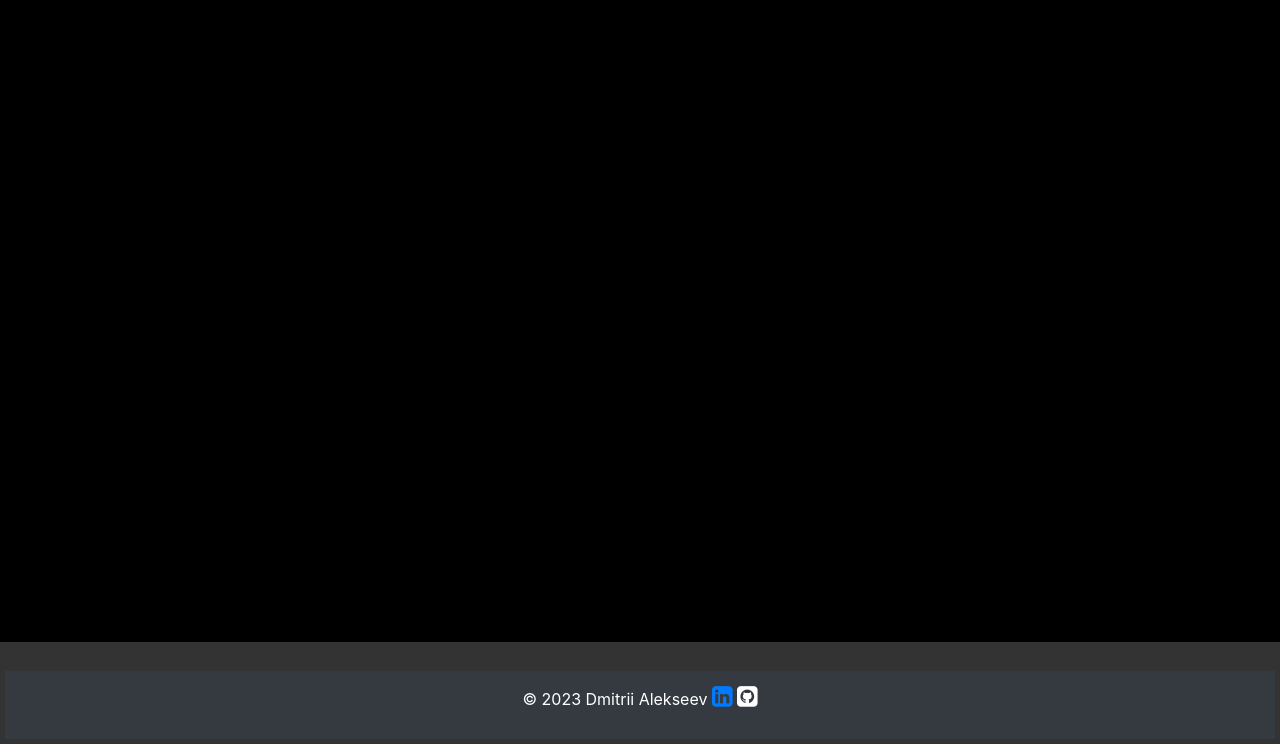
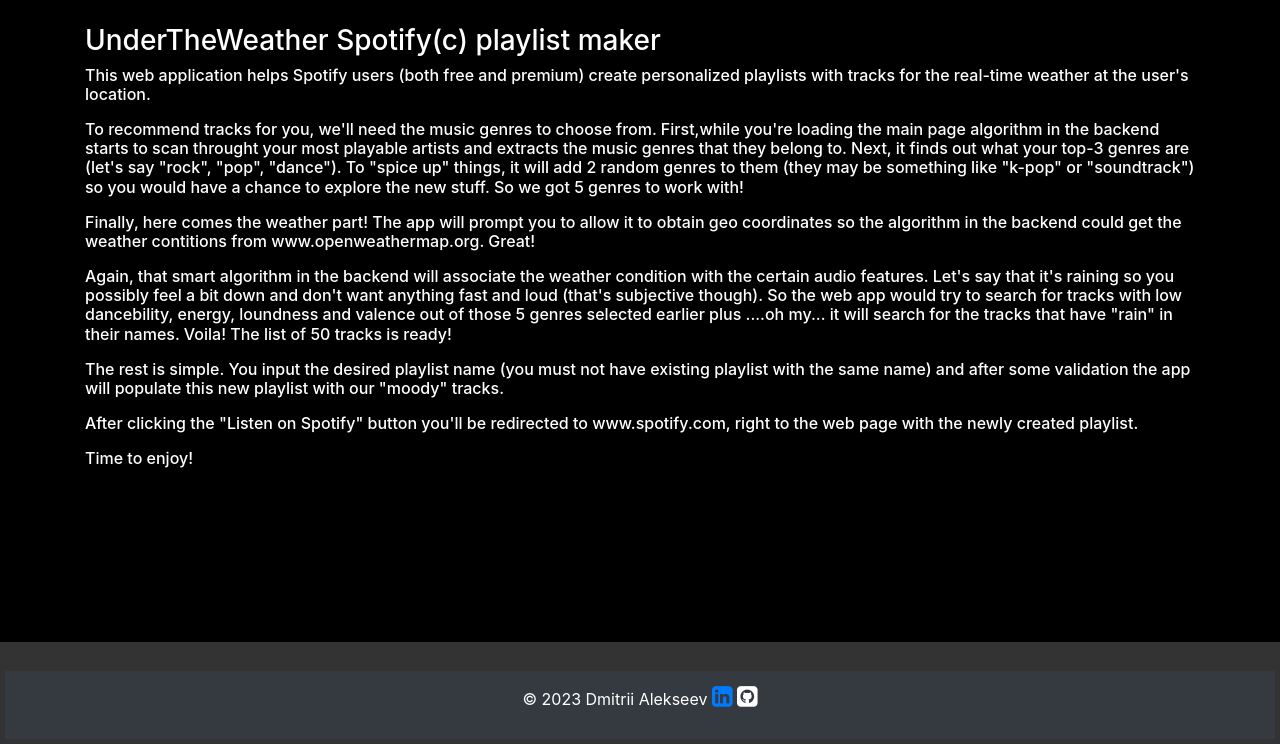
Before and after one commit to Baobear520/UnderTheWeatherPlaylistMaker, a Django app: page /about in a window 1280 px wide. Shown: the part 56-800 px from the top of the page. Run offline with Django 4.2, Linux system fonts and the light colour scheme; some libraries are stand-ins or nearby versions.

Commit message:
116th commit - Adding text to about.html - Finilizing caching (adding low-level caching in create_playlist view function and the playlist form)

```diff
--- a/music/views.py
+++ b/music/views.py
@@ -1,19 +1,18 @@
 import logging
+
 from django.shortcuts import redirect, render
 from django.views.decorators.cache import cache_page
 from django.core.cache import cache
+
 from spotipy import Spotify, DjangoSessionCacheHandler
 from spotipy.oauth2 import SpotifyOAuth
 from pyowm.commons import exceptions as ow_exceptions
 
-from config.settings.base import OWM_API_KEY
 from config.tasks import tracks_task, weather_task
-
 
 from .scripts.user_data import get_user_info
 from .scripts.create_populate_playlist import *
-from .scripts.playlist_algorithms import get_shortlisted_tracks
-from .scripts.weather import city_ID,weather_type,get_owm_mng
+
 from .forms import PlaylistForm
 
 
@@ -63,38 +62,43 @@
     return render(request, "login.html", context)
 
 
-@cache_page(60)
+@cache_page(60 * 2)
 def login_success(request):
-    cache_handler = DjangoSessionCacheHandler(request)
-    auth_manager = SpotifyOAuth(
-            scope='user-library-read user-top-read playlist-modify-public',
-            cache_handler=cache_handler)
-    if not auth_manager.validate_token(cache_handler.get_cached_token()):
-        return redirect('login')
-    sp = Spotify(auth_manager=auth_manager)
+    try:
+        cache_handler = DjangoSessionCacheHandler(request)
+        auth_manager = SpotifyOAuth(
+                scope='user-library-read user-top-read playlist-modify-public',
+                cache_handler=cache_handler)
+        if not auth_manager.validate_token(cache_handler.get_cached_token()):
+            return redirect('login')
+        sp = Spotify(auth_manager=auth_manager)
 
-    #Grab user ID and user_name
-    user_id, user_name = get_user_info(sp)
+        #Grab user ID and user_name
+        user_id, user_name = get_user_info(sp)
 
-    if not user_id and not user_name:
-        return render(request, 'error.html',
-                {"error_message": "Couldn't get access to your profile information. Make sure you're connected to Internet."},
-                status=404)
-    request.session['username'] = user_name
-    request.session['user_id'] = user_id
-    return render(request,
-        'login_success.html',
-        context={'username':user_name,'user_id':user_id})
+        if not user_id and not user_name:
+            return render(request, 'error.html',
+                    {"error_message": "Couldn't get access to your profile information. Make sure you're connected to Internet."},
+                    status=404)
+        request.session['username'] = user_name
+        request.session['user_id'] = user_id
+        return render(request,
+            'login_success.html',
+            context={'username':user_name,'user_id':user_id})
 
-@cache_page(5*60)
+    except ConnectionError as e:
+        logger.error(f"Couldn't establsh connection to the cache database: {e}")
+        return render(request, 'error.html', {"error_message": "There's a problem connecting to the website. Please try again later."}, status=404)
+
+@cache_page(60 * 15)
 def about(request):
     return render(request,'about.html')
 
-@cache_page(5*60)
+@cache_page(60 * 15)
 def contacts(request):
     return render(request,'contacts.html')
 
-#@cache_page(3*60)
+
 def create_playlist(request):
     try:
         #Obtaining geo coordinates in case of different HTTP requests
@@ -112,15 +116,16 @@
             lon = request.session.get('lon')
 
 
-        #Obtaining API key for OpenWeatherAPI calls
-        #Delegating it to a celery task
-        weather_data = cache.get('weather_data',{})
+        #Obtaining weather and city_id if it's in cache
+        weather_data = cache.get('weather_data')
+        #Else making an API call
         if not weather_data:
-            weather_data = weather_task.delay(lat,lon).get()
-            cache.set('weather_data',weather_data,timeout=180)
+            weather_data = weather_task.delay(lat,lon).get() #Delegating it to a celery task
+            cache.set('weather_data',weather_data,timeout=180) #Storing the value in cache
 
         weather = weather_data['weather']
         status = weather_data['status']
+
         #Obtaining credentials from cache
         cache_handler = DjangoSessionCacheHandler(request)
         auth_manager = SpotifyOAuth(
@@ -143,11 +148,13 @@
         user_id = request.session.get('user_id', None)
 
         #Generating recommended tracks according to the weather and user's taste
-        #Sending this task to celery
-        items_id = cache.get('items_id',[])
+        #If the value is in cache, retrieving
+        items_id = cache.get('items_id')
+
+        #Else making all the neccesary API calls and computations
         if not items_id:
-            items_id = tracks_task.delay(auth_info,weather,status).get()
-            cache.set('items_id',items_id,timeout=120)
+            items_id = tracks_task.delay(auth_info,weather,status).get() #Sending this task to celery
+            cache.set('items_id',items_id,timeout=120) #Storing the value in cache
 
         if request.method == 'POST':
             #Instantiate a PlaylistForm class with data from user's input
@@ -166,6 +173,11 @@
                 playlist = create_new_playlist(sp,user_id,user_name,playlist_name,weather)
                 if not playlist:
                     return render(request, 'error.html', {"error_message": "Couldn't create a new playlist. Make sure you're connected to Internet"}, status=404)
+
+                #Deleting the tracklist and the old playlist names from cache
+                #in case user wants to immediately create another playlist
+                cache.delete('all_playlists_names')
+                cache.delete('items_id')
 
                 playlist_id = playlist['id']
                 playlist_url = playlist['external_urls']['spotify']
@@ -221,7 +233,7 @@
         return render(request, 'error.html', {'error_message': 'An unexpected error occurred. Please try again later.'}, status=500)
 
 
-
+@cache_page(60 * 15)
 def created(request):
 
     #Grab these variables to pass into the template
--- a/templates/about.html
+++ b/templates/about.html
@@ -1,5 +1,32 @@
 {% extends "base.html" %}
 
 {% block content %}
+<h3>UnderTheWeather Spotify(c) playlist maker<h3/>
+
+<h6>
+    <p>
+        This web application helps Spotify users (both free and premium)
+    create personalized playlists with tracks for the real-time weather at the user's location.<p/>
+<p> To recommend tracks for you, we'll need the music genres to choose from.
+    First,while you're loading the main page algorithm in the backend starts to scan throught your most playable artists
+    and extracts the music genres that they belong to.
+    Next, it finds out what your top-3 genres are (let's say "rock", "pop", "dance").
+    To "spice up" things, it will add 2 random genres to them (they may be something like "k-pop" or "soundtrack")
+    so you would have a chance to explore the new stuff. So we got 5 genres to work with!<p>
+<p>Finally, here comes the weather part! The app will prompt you
+    to allow it to obtain geo coordinates so the algorithm in the backend
+    could get the weather contitions from www.openweathermap.org. Great!<p/>
+<p>Again, that smart algorithm in the backend will associate the weather condition
+    with the certain audio features. Let's say that it's raining so you possibly feel a bit down
+    and don't want anything fast and loud (that's subjective though).
+    So the web app would try to search for tracks with low dancebility, energy, loundness and valence
+    out of those 5 genres selected earlier plus ....oh my...
+    it will search for the tracks that have "rain" in their names. Voila! The list of 50 tracks is ready!<p/>
+<p>The rest is simple. You input the desired playlist name (you must not have existing playlist with the same name)
+    and after some validation the app will populate this new playlist with our "moody" tracks.<p/>
+<p>After clicking the "Listen on Spotify" button you'll be redirected to www.spotify.com,
+    right to the web page with the newly created playlist. <p/>
+<p>Time to enjoy!<p>
+<h6/>
 
 {% endblock %}
--- a/templates/create_playlist.html
+++ b/templates/create_playlist.html
@@ -1,5 +1,6 @@
 {% extends "base.html" %}
 {% load static %}
+
 {% block extra_css %}
 <link rel="stylesheet"href="https://cdnjs.cloudflare.com/ajax/libs/font-awesome/4.7.0/css/font-awesome.min.css">
 <link rel="stylesheet" href="{% static 'css/create_playlist.css' %}">
```
Also changed, not shown: music/forms.py (+9 -1 lines).
